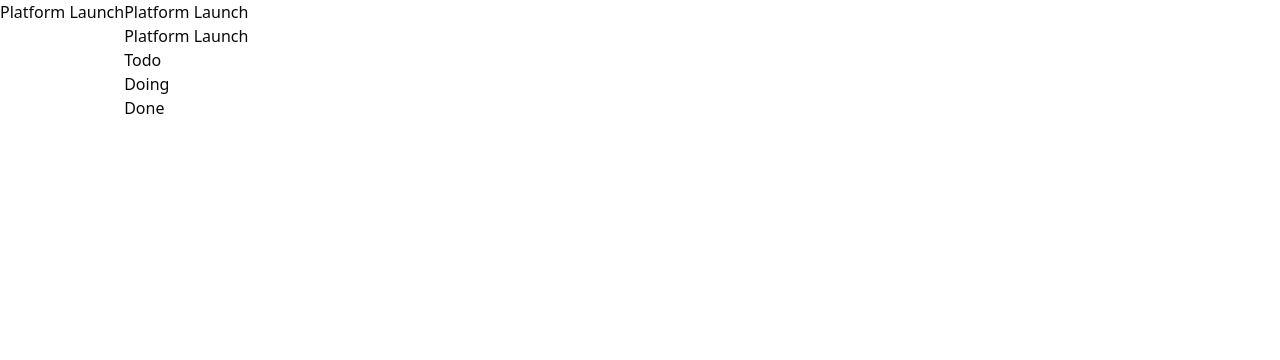
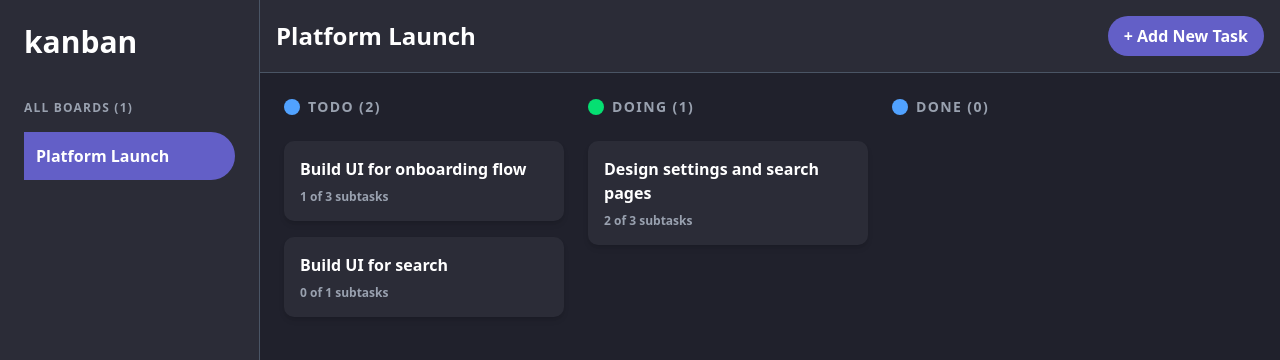
Before and after one commit to mahrandev/Kanban, a React (Vite) app: page / in a window 1280 px wide. Shown: the top 360 px of the page. Built offline with nearby package versions, Linux system fonts and the light colour scheme.

Commit message:
Update and refactor components

```diff
--- a/src/App.jsx
+++ b/src/App.jsx
@@ -1,14 +1,21 @@
+// src/App.jsx
+
 import "./App.css";
 import Sidebar from "./components/shared/Sidebar";
 import Header from "./components/shared/Header";
 import Board from "./components/shared/Board";
 import { useState } from "react";
-import data from "./data";
+// لاحظ أني غيرت مسار الاستيراد ليتوافق مع هيكل المجلدات
+import data from "./data.json";
+
 function App() {
   const [boards, setBoards] = useState(data.boards);
+  // سنتعامل مع لوحة واحدة بشكل مؤقت
   const activeBoard = boards[0];
+
   return (
-    <div className="flex">
+    // سنستخدم اللون الأسود الخاص بالوضع المظلم كخلفية
+    <div className="bg-[#20212C] min-h-screen flex">
       <Sidebar boards={boards} />
       <main className="flex-1">
         <Header boardName={activeBoard.name} />
--- a/src/components/shared/Board.jsx
+++ b/src/components/shared/Board.jsx
@@ -1,13 +1,14 @@
+// src/components/shared/Board.jsx
+import Column from "./Column";
+
 function Board({ board }) {
-    return (
-        <section>
-            <h2>{board.name}</h2>
-            <ul>
-                {board.columns.map((column) => (
-                    <li key={column.id}>{column.name}</li>
-                ))}
-            </ul>
-        </section>
-    );
+  return (
+    // استخدام flex لعرض الأعمدة بجانب بعضها مع padding ومسافة بينها
+    <section className="flex-1 p-6 flex space-x-6 overflow-x-auto">
+      {board.columns.map((column, index) => (
+        <Column key={index} column={column} />
+      ))}
+    </section>
+  );
 }
 export default Board;
--- a/src/components/shared/Column.jsx
+++ b/src/components/shared/Column.jsx
@@ -1,13 +1,26 @@
+// src/components/shared/Column.jsx
+import TaskCard from "./TaskCard";
+
 function Column({ column }) {
-    return (
-        <section>
-            <h2>{column.name}</h2>
-            <ul>
-                {column.tasks.map((task) => (
-                    <li key={task.id}>{task.title}</li>
-                ))}
-            </ul>
-        </section>
-    );
+  // ألوان مختلفة لدائرة العنوان بناءً على اسم العمود (يمكن تخصيصها)
+  const colors = ["bg-red-400", "bg-blue-400", "bg-green-400"];
+  const colorIndex = column.name.length % colors.length; // طريقة بسيطة لاختيار لون
+
+  return (
+    // تحديد عرض ثابت للعمود
+    <section className="w-[280px] shrink-0">
+      <div className="flex items-center space-x-2 mb-6">
+        <span className={`w-4 h-4 rounded-full ${colors[colorIndex]}`}></span>
+        <h2 className="text-gray-400 font-bold tracking-widest uppercase text-sm">
+          {column.name} ({column.tasks.length})
+        </h2>
+      </div>
+      <ul className="space-y-4">
+        {column.tasks.map((task, index) => (
+          <TaskCard key={index} task={task} />
+        ))}
+      </ul>
+    </section>
+  );
 }
 export default Column;
--- a/src/components/shared/Header.jsx
+++ b/src/components/shared/Header.jsx
@@ -1,8 +1,13 @@
+// src/components/shared/Header.jsx
+
 function Header({ boardName }) {
     return (
-        <header>
-            <h1>{boardName}</h1>
-        </header>
+      <header className="bg-[#2B2C37] p-4 border-b border-gray-600 flex justify-between items-center">
+        <h1 className="text-white text-2xl font-bold">{boardName}</h1>
+        <button className="bg-[#635FC7] text-white font-bold py-2 px-4 rounded-full hover:bg-[#A8A4FF]">
+          + Add New Task
+        </button>
+      </header>
     );
-}
-export default Header;
+  }
+  export default Header;
--- a/src/components/shared/Sidebar.jsx
+++ b/src/components/shared/Sidebar.jsx
@@ -1,9 +1,27 @@
+// src/components/shared/Sidebar.jsx
+
 function Sidebar({ boards }) {
+    // سنقوم بتحديد لوحة واحدة بشكل ثابت الآن
+    const activeBoardName = "Platform Launch";
+
     return (
-        <aside>
+      <aside className="w-[260px] bg-[#2B2C37] p-6 border-r border-gray-600">
+        <h1 className="text-white text-3xl font-bold mb-10">kanban</h1>
+        <h2 className="text-gray-400 text-xs font-bold tracking-widest mb-4">
+          ALL BOARDS ({boards.length})
+        </h2>
         <ul>
-                {boards.map((board) => (
-                    <li key={board.id}>{board.name}</li>
+          {boards.map((board, index) => (
+            <li
+              key={index} // استخدم index كمفتاح مؤقت
+              className={`text-white font-bold p-3 rounded-r-full cursor-pointer ${
+                board.name === activeBoardName
+                  ? "bg-[#635FC7]" // اللون عند التفعيل
+                  : "hover:bg-white/10" // التأثير عند المرور
+              }`}
+            >
+              {board.name}
+            </li>
           ))}
         </ul>
       </aside>
--- a/src/components/shared/TaskCard.jsx
+++ b/src/components/shared/TaskCard.jsx
@@ -1,4 +1,17 @@
-function TaskCard() {
-  return <div></div>;
+// src/components/shared/TaskCard.jsx
+
+function TaskCard({ task }) {
+  const completedSubtasks = task.subtasks.filter(
+    (sub) => sub.isCompleted
+  ).length;
+
+  return (
+    <li className="bg-[#2B2C37] p-4 rounded-lg shadow-md cursor-pointer hover:shadow-xl transition-shadow">
+      <h3 className="text-white font-bold mb-2">{task.title}</h3>
+      <p className="text-gray-400 text-xs font-bold">
+        {completedSubtasks} of {task.subtasks.length} subtasks
+      </p>
+    </li>
+  );
 }
 export default TaskCard;
```
Lines whose indentation alone changed are shown as unchanged.
